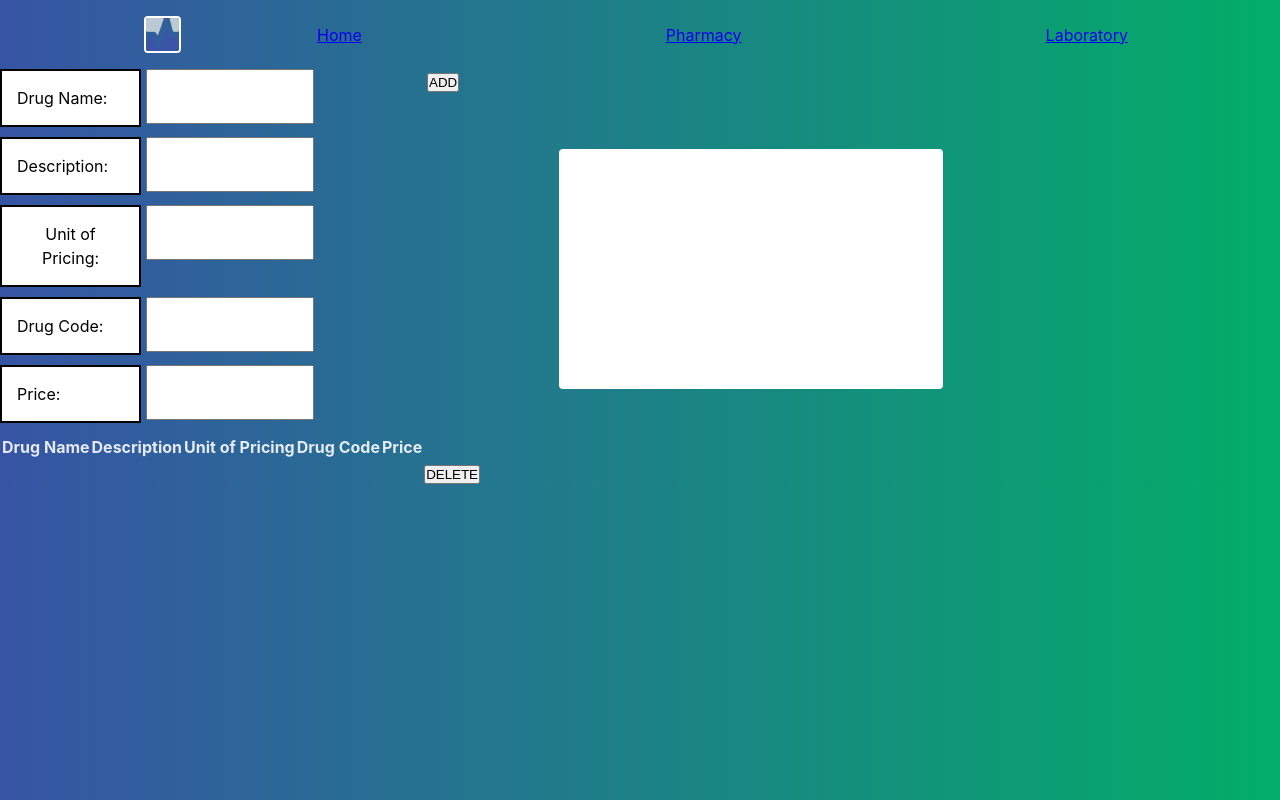
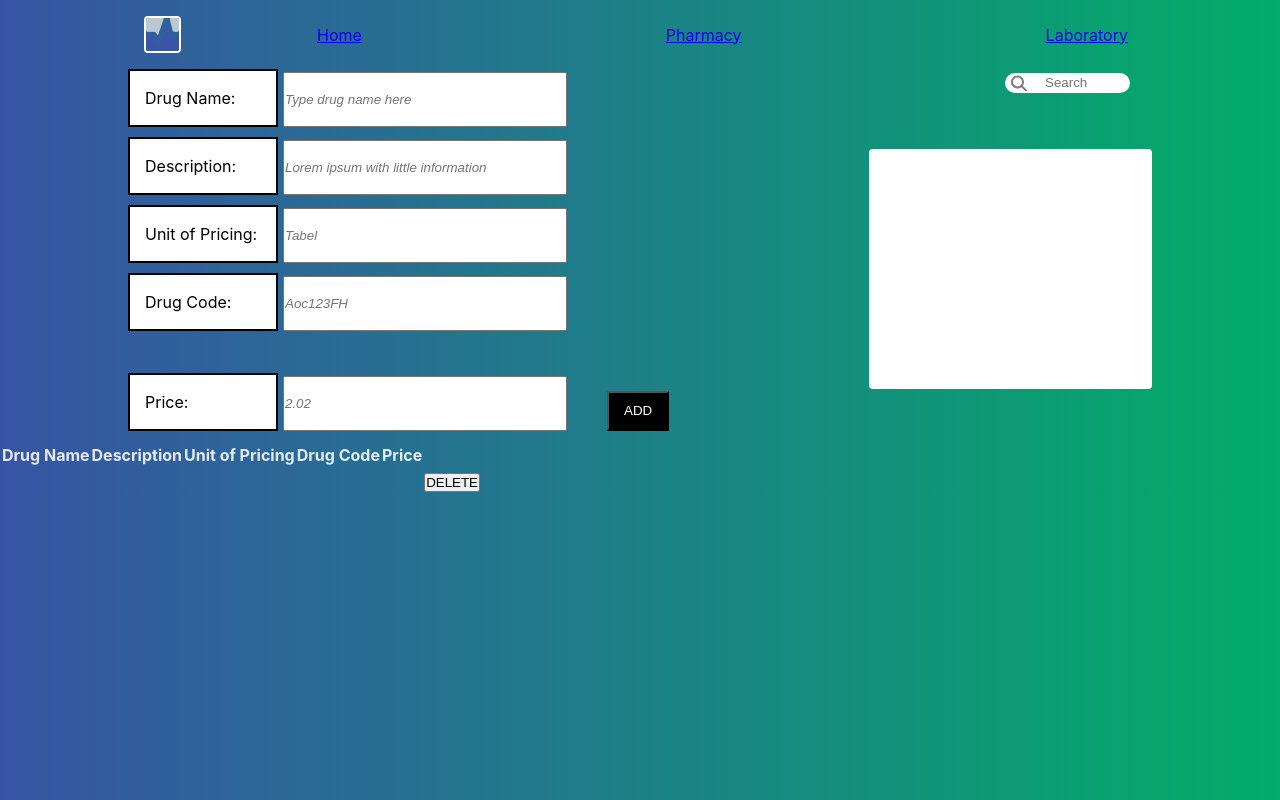
Before and after one commit to abronoma/Project-Medtrack, a React (Vite) app: page /pharmacy in a window 1280 px wide. Built offline with nearby package versions, Linux system fonts and the light colour scheme.

Commit message:
the form has been updated

```diff
--- a/package.json
+++ b/package.json
@@ -10,6 +10,11 @@
     "preview": "vite preview"
   },
   "dependencies": {
+    "@fortawesome/fontawesome-svg-core": "^6.5.1",
+    "@fortawesome/free-brands-svg-icons": "^6.5.1",
+    "@fortawesome/free-regular-svg-icons": "^6.5.1",
+    "@fortawesome/free-solid-svg-icons": "^6.5.1",
+    "@fortawesome/react-fontawesome": "^0.2.0",
     "bootstrap": "^5.3.2",
     "react": "^18.2.0",
     "react-bootstrap": "^2.10.0",
--- a/src/components/pharmacy/Form.jsx
+++ b/src/components/pharmacy/Form.jsx
@@ -1,6 +1,7 @@
 import React, { useState } from 'react';
 import style from './Form.module.css';
 import PharmacyStatistics from '../stat';
+import SearchButton from '../searchButton';
 
 function PharmacyForm() {
   const [form, setForm] = useState({
@@ -31,7 +32,9 @@ function PharmacyForm() {
     <form onSubmit={handleSubmit}>
 
       <div className={ style.marginBottom }>
-       <label htmlFor="drugName" className={ style.label }>Drug Name:</label>
+       <label htmlFor="drugName"
+       className={ style.label }>Drug Name:
+       </label>
        <input
           type="text"
           className= { style.input }
@@ -39,6 +42,7 @@ function PharmacyForm() {
           name="drugName"
           value={form.drugName}
           onChange={handleChange}
+          placeholder='Type drug name here'
         />
       </div>
 
@@ -51,6 +55,7 @@ function PharmacyForm() {
           name="description"
           value={form.description}
           onChange={handleChange}
+          placeholder='Lorem ipsum with little information'
         />
       </div>
       <div className={ style.marginBottom }>
@@ -62,6 +67,7 @@ function PharmacyForm() {
           name="unitOfPricing"
           value={form.unitOfPricing}
           onChange={handleChange}
+          placeholder='Tabel'
         />
       </div>
       <div className={ style.marginBottom }>
@@ -73,6 +79,7 @@ function PharmacyForm() {
           name="drugCode"
           value={form.drugCode}
           onChange={handleChange}
+          placeholder='Aoc123FH'
         />
       </div>
       <div className={ style.marginBottom }>
@@ -84,13 +91,24 @@ function PharmacyForm() {
           name="price"
           value={form.price}
           onChange={handleChange}
+          placeholder='2.02'
         />
+
+
+
+      <button className={ style.addButton}>ADD</button>
+
+
       </div>
 
+
     </form>
+
+
     <div>
-     <button>ADD</button>
+      <SearchButton/>
     </div>
+
     <PharmacyStatistics/>
     </div>
     </>
--- a/src/components/pharmacy/Form.module.css
+++ b/src/components/pharmacy/Form.module.css
@@ -7,7 +7,7 @@
                 color: black;
                 background: white;
                 padding: 15px;
-                width: 107px;
+                width: 116px;
                 text-align: center;
 
 
@@ -16,20 +16,39 @@
 .dflex {
         display: flex;
        gap: 100px;
+       margin-left: 8rem;
+       margin-right: 8rem;
 }
+
 .marginBottom {
-margin-bottom: 10px;
-display: flex
+ margin-bottom: 10px;
+ display: flex;
+ align-items: end;
 }
 
 .input{
  margin-left: 5px;
- width:50%;
-        height: 51px;
+width: 280px;
+height: 51px;
+font-style: italic;
 
+}
+
+.inputtext {
+        opacity: 0.5;
 }
 
 .formdiv{
         display: flex;
         flex-direction: row;
 }
+
+.addButton {
+        display: flex;
+        color: white;
+        padding: 10px 15px;
+        height: 40px;
+        margin-top: 50px;
+        margin-left: 40px;
+        background-color: black;
+    }
--- /dev/null
+++ b/src/components/searchButton.jsx
@@ -0,0 +1,29 @@
+import { FontAwesomeIcon } from '@fortawesome/react-fontawesome'
+import { faSearch } from '@fortawesome/free-solid-svg-icons'
+
+import style from './searchButton.module.css';
+
+
+
+
+
+export default function SearchButton() {
+
+  return (
+    <div className={style.wrappercontainer}>
+    <div className={ style.wrapper}>
+  <div className={style.icon}> <FontAwesomeIcon icon={faSearch} /></div>
+  <input
+          type="text"
+          className={ style.input }
+          id=""
+          name=""
+          value=""
+          placeholder='Search'
+        />
+</div>
+</div>
+
+
+  )
+}
--- /dev/null
+++ b/src/components/searchButton.module.css
@@ -0,0 +1,44 @@
+/* .searchbutton {
+    width: 64px;
+    height: 5px;
+    padding: 10px 15px;
+    border-radius: 20px;
+    border: 0;
+    position: absolute;
+    right: 150px;
+} */
+
+
+
+.wrapper {
+    position:relative;
+
+  }
+
+  .wrappercontainer {
+    position: absolute;
+    right: 150px;
+  }
+  .icon {
+    height: 1.7rem;
+    width: 1.5rem;
+    color:black;
+    opacity: 0.5;
+    padding: 4px;
+    position: absolute;
+    box-sizing:border-box;
+    top:50%;
+    left:2px;
+    transform: translateY(-50%);
+  }
+
+  .input {
+    width: 125px;
+    height: 10px;
+    box-sizing:border-box;
+    padding-left: 1.5rem;
+    padding: 10px 40px;
+    border-radius: 20px;
+    border: 0;
+    right: 150px;
+  }
```
Also changed, not shown: src/assets/images/search.png (added), 1 other file (tests, documents, lock files or other folders).
